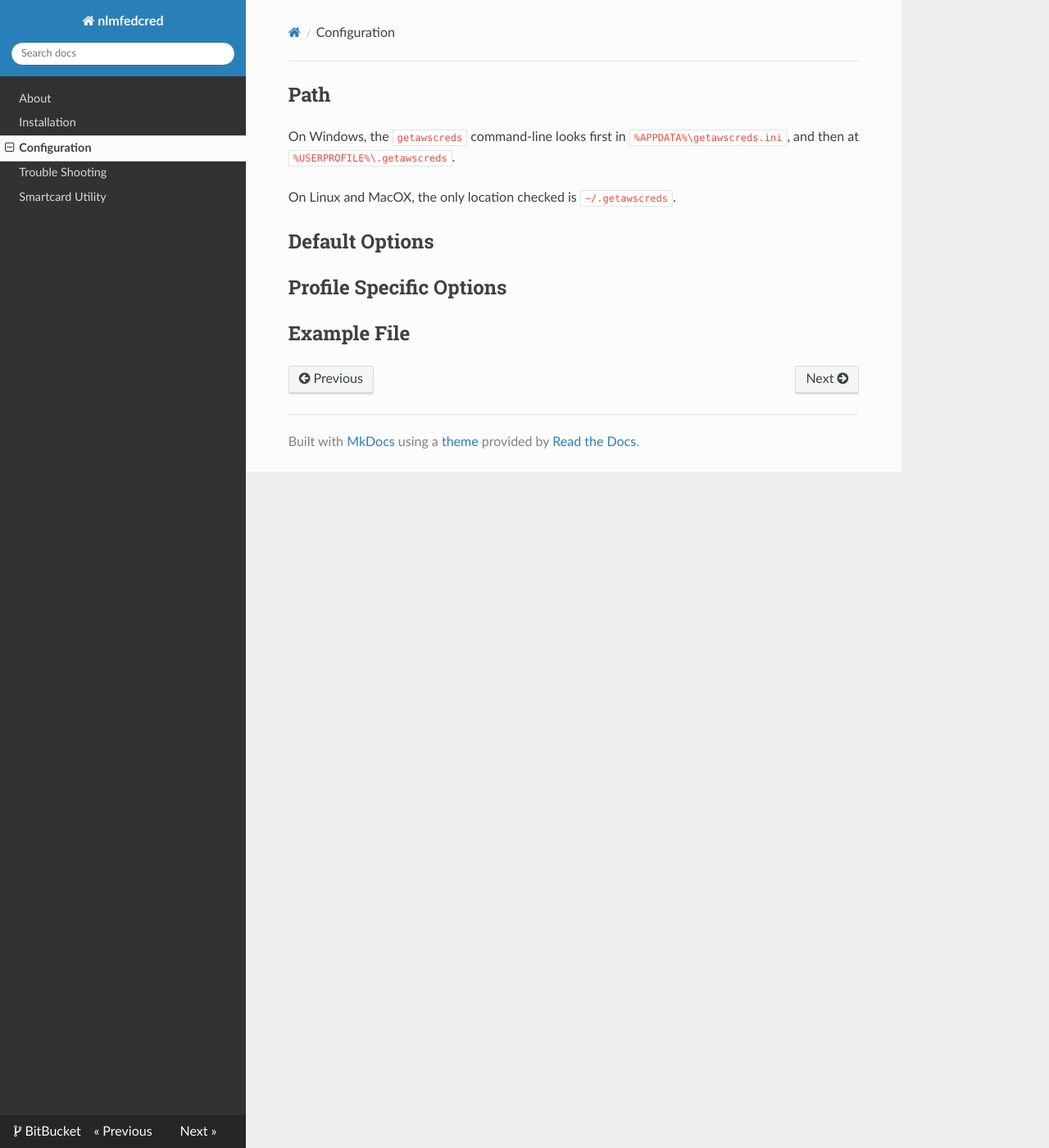
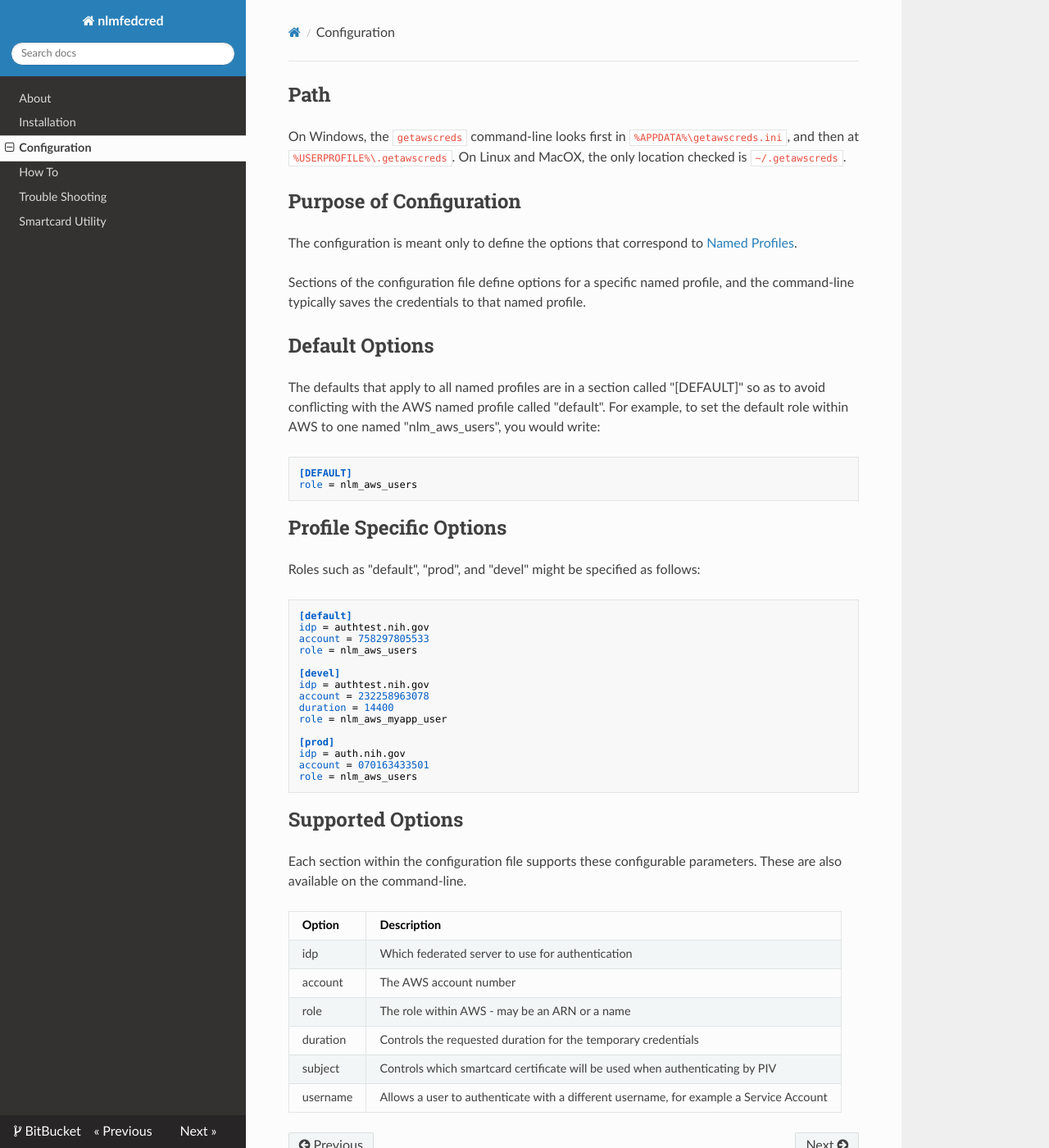
Before and after one commit to NLM-OCCS/nlmfedcred, an MkDocs documentation site: the page built from docs/config.md, in a window 1280 px wide and 1400 px high. Shown: the whole window at 82% size. Built offline with MkDocs 1.6.1, drawn with Linux system fonts in a browser that asks for light colours; nearby versions of some CDN libraries.

Commit message:
Update the documentation - almost done.

````diff
--- a/docs/config.md
+++ b/docs/config.md
@@ -5,12 +5,61 @@ title: nlmfedcred / Configuration
 ## Path
 
 On Windows, the `getawscreds` command-line looks first in `%APPDATA%\getawscreds.ini`, and then
-at `%USERPROFILE%\.getawscreds`.
+at `%USERPROFILE%\.getawscreds`. On Linux and MacOX, the only location checked is `~/.getawscreds`.
 
-On Linux and MacOX, the only location checked is `~/.getawscreds`.
+## Purpose of Configuration
+
+The configuration is meant only to define the options that correspond
+to [Named Profiles](https://docs.aws.amazon.com/cli/latest/userguide/cli-configure-profiles.html).
+
+Sections of the configuration file define options for a specific
+named profile, and the command-line typically saves the credentials to that named profile.
 
 ## Default Options
 
+The defaults that apply to all named profiles are in a section
+called "[DEFAULT]" so as to avoid conflicting with the AWS
+named profile called "default".  For example, to set the default
+role within AWS to one named "nlm_aws_users", you would write:
+
+```ini
+[DEFAULT]
+role = nlm_aws_users
+```
+
 ## Profile Specific Options
 
-## Example File
+Roles such as "default", "prod", and "devel" might be specified as follows:
+
+```ini
+[default]
+idp = authtest.nih.gov
+account = 758297805533
+role = nlm_aws_users
+
+[devel]
+idp = authtest.nih.gov
+account = 232258963078
+duration = 14400
+role = nlm_aws_myapp_user
+
+[prod]
+idp = auth.nih.gov
+account = 070163433501
+role = nlm_aws_users
+```
+
+## Supported Options
+
+Each section within the configuration file supports these
+configurable parameters. These are also available on the command-line.
+
+
+| Option   | Description |
+|----------|-------------|
+| idp      | Which federated server to use for authentication |
+| account  | The AWS account number |
+| role     | The role within AWS - may be an ARN or a name |
+| duration | Controls the requested duration for the temporary credentials |
+| subject  | Controls which smartcard certificate will be used when authenticating by PIV |
+| username | Allows a user to authenticate with a different username, for example a Service Account |
--- a/mkdocs.yml
+++ b/mkdocs.yml
@@ -3,6 +3,7 @@ nav:
   - About: index.md
   - Installation: install.md
   - Configuration: config.md
+  - How To: howto.md
   - Trouble Shooting: trouble.md
   - Smartcard Utility: smartcard.md
 theme: readthedocs
````
Also changed, not shown: docs/howto.md (added, +101 -0 lines), docs/index.md (+26 -7 lines), docs/install.md (+7 -0 lines), docs/trouble.md (+50 -1 lines).
